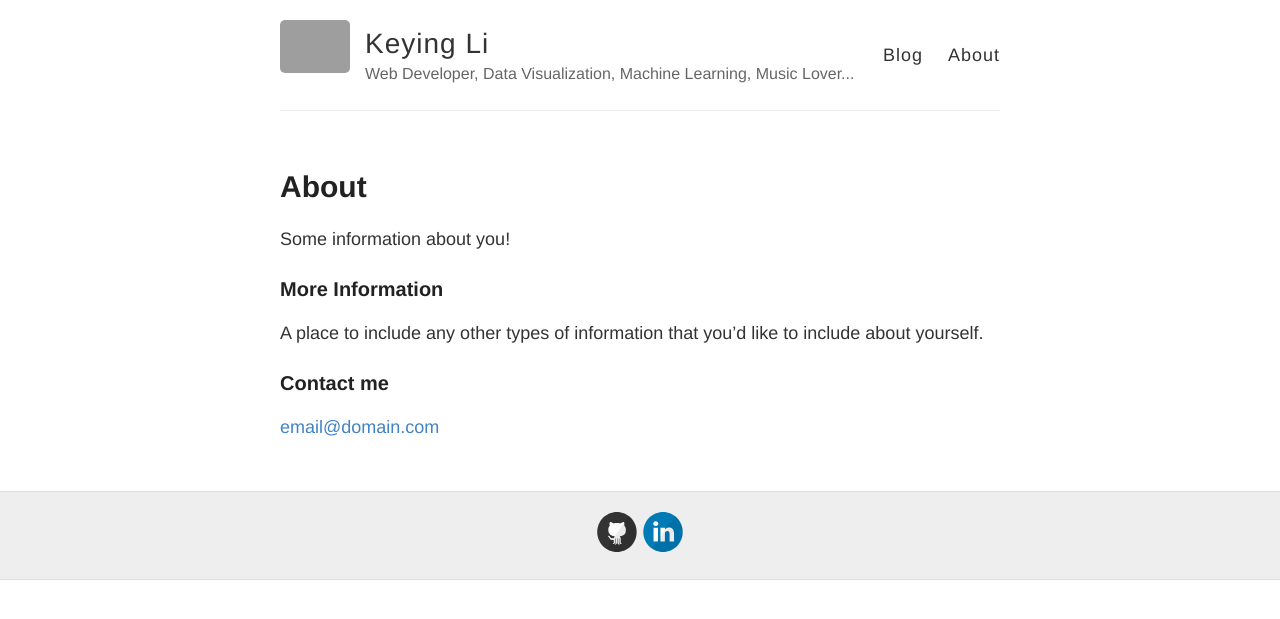
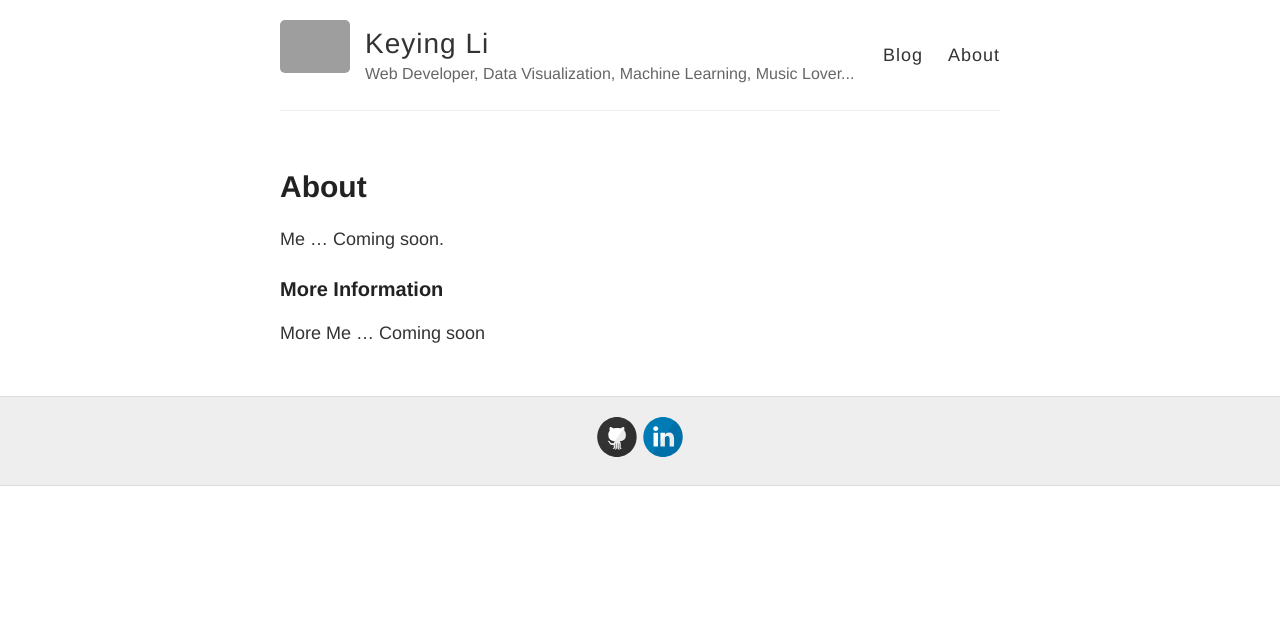
Before and after one commit to KevKeyingLi/KevKeyingLi.github.io, a Jekyll site: the page built from about.md, in a window 1280 px wide. Shown: the top 619 px of the page. Built offline with Jekyll 4.4.1, drawn with Linux system fonts in a browser that asks for light colours; grey boxes are pictures that could not be loaded.

Commit message:
edit About page

```diff
--- a/about.md
+++ b/about.md
@@ -4,12 +4,12 @@ title: About
 permalink: /about/
 ---
 
-Some information about you!
+Me ... Coming soon.
 
 ### More Information
 
-A place to include any other types of information that you'd like to include about yourself.
+More Me ... Coming soon
 
-### Contact me
+<!-- ### Contact me -->
 
-[email@domain.com](mailto:email@domain.com)
+<!-- [email@domain.com](mailto:email@domain.com) -->
```
